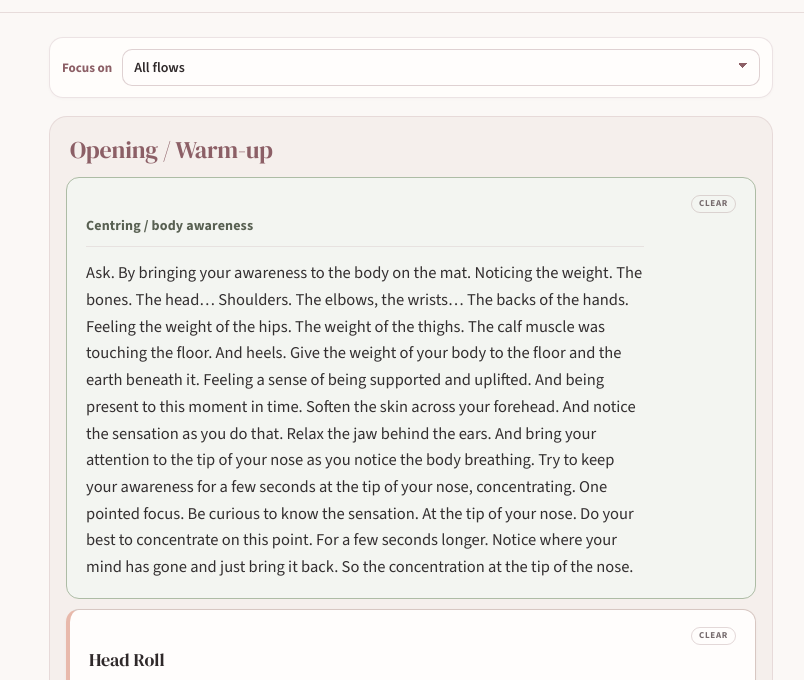
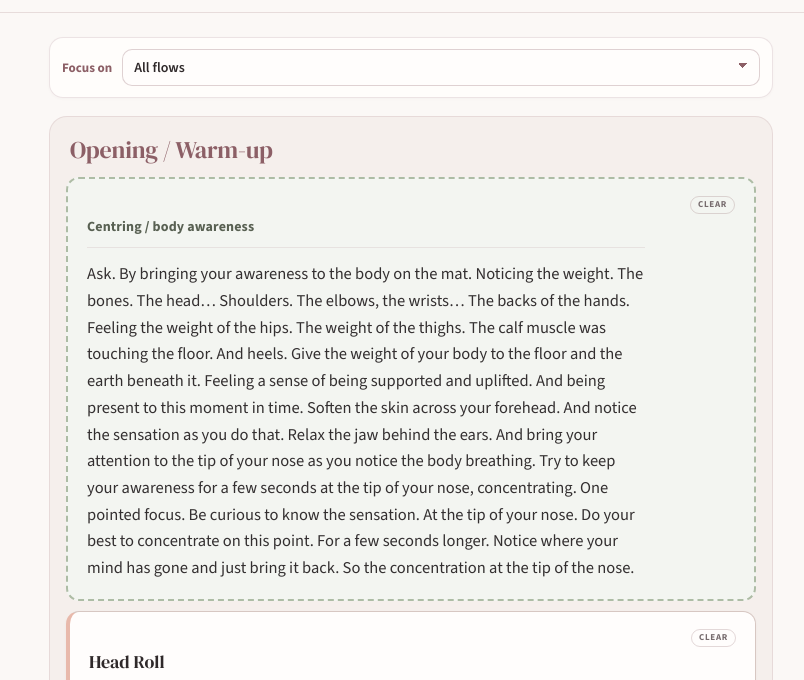
Before and after one commit to cgg100-1/ytt-cue-cards, a plain HTML site: page index.html in a window 1280 px wide. Shown: the part 85-765 px from the top of the page, without its empty margins (229-1033 px from the left). Drawn offline with nearby package versions, Linux system fonts and the light colour scheme.

Commit message:
Give context cards a distinct border treatment

```diff
--- a/css/app.css
+++ b/css/app.css
@@ -163,7 +163,7 @@ h1 {
 
 .card--context {
   background: var(--context-bg);
-  border-color: var(--context-line);
+  border: 2px dashed var(--context-line);
   box-shadow: none;
 }
 
```
